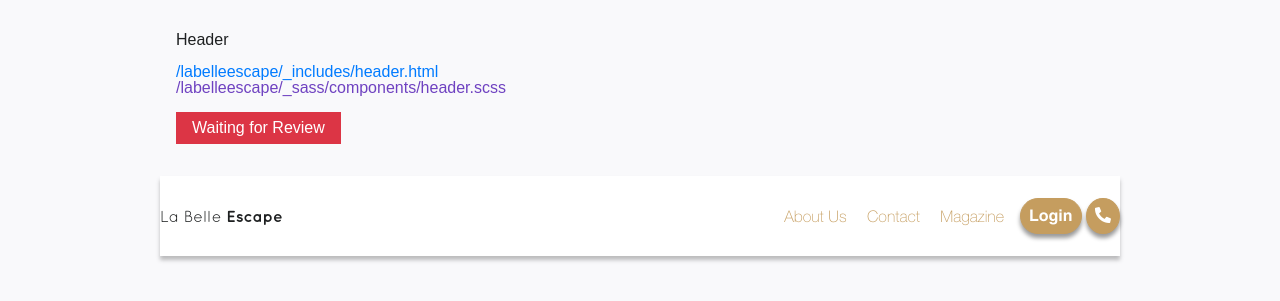
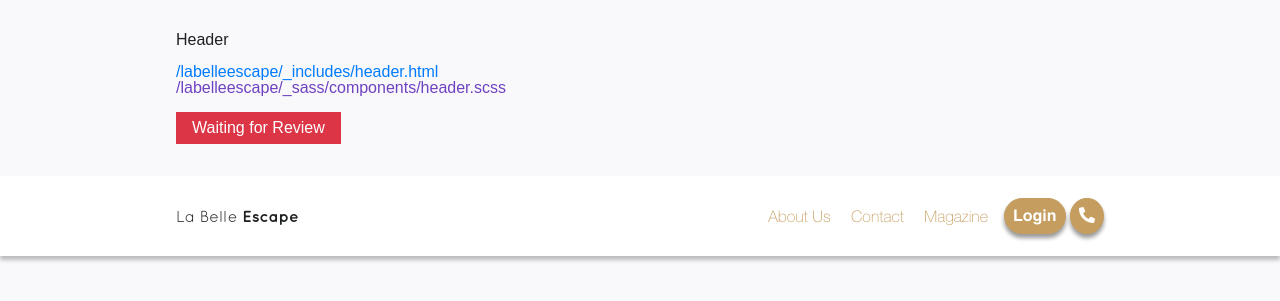
Before and after one commit to eighthijr/labelleescape, a Jekyll site: the page built from index.html, in a window 1280 px wide. Shown: the top 301 px of the page. Built offline with Jekyll 4.4.1, drawn with Linux system fonts in a browser that asks for light colours.

Commit message:
Update header.scss

```diff
--- a/_sass/components/header.scss
+++ b/_sass/components/header.scss
@@ -1,5 +1,5 @@
 .site-header {
-  @extend .wrapper;
+
 
 
   position: relative;
@@ -19,6 +19,7 @@
 
 // Nav
 .nav {
+  @extend .wrapper;
   position: relative;
   width: 100%;
   @include flexbox();
```
